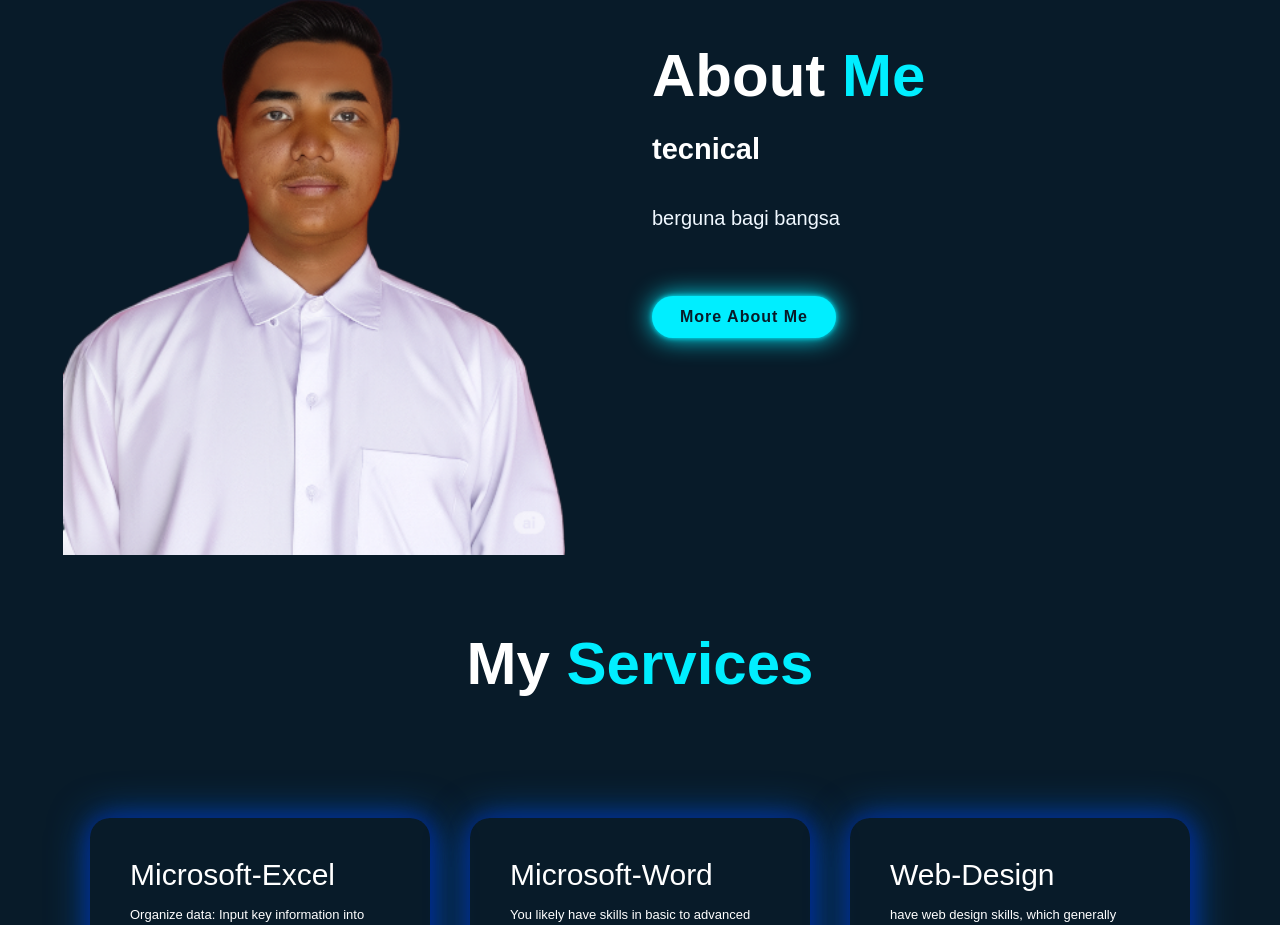
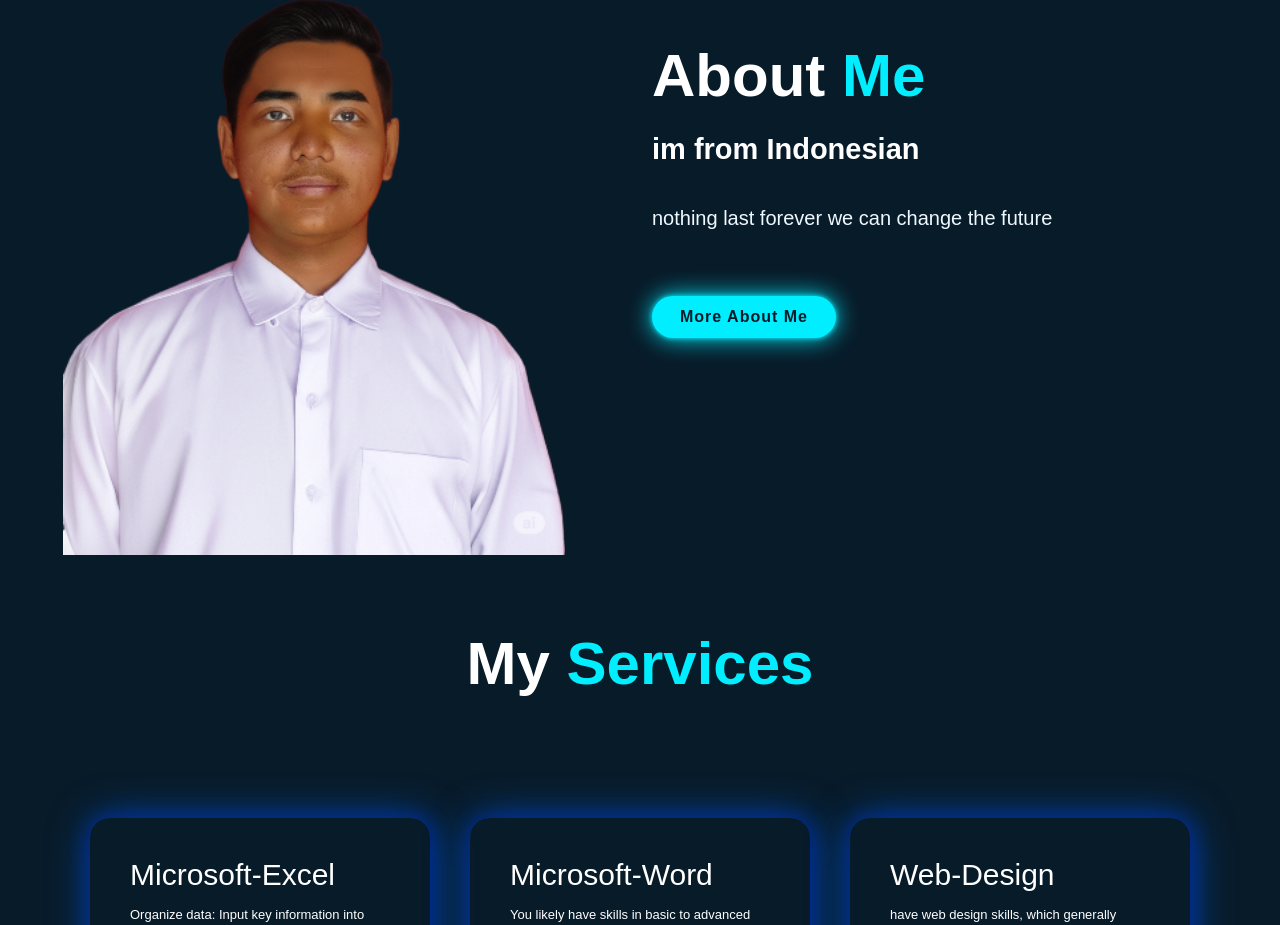
Before and after one commit to anaqiwasim/Portofolio-, a plain HTML site: page index.html in a window 1280 px wide. Shown: the part 980-1905 px from the top of the page. Drawn offline with nearby package versions, Linux system fonts and the light colour scheme.

Commit message:
Update index.html

```diff
--- a/index.html
+++ b/index.html
@@ -52,8 +52,8 @@
 
         <div class="about-text">
             <h2>About <span>Me</span></h2>
-            <h4>tecnical</h4>
-            <p>berguna bagi bangsa</p>
+            <h4>im from Indonesian</h4>
+            <p>nothing last forever we can change the future</p>
 
             <a href="#" class="btn-box">More About Me</a>
 
```
